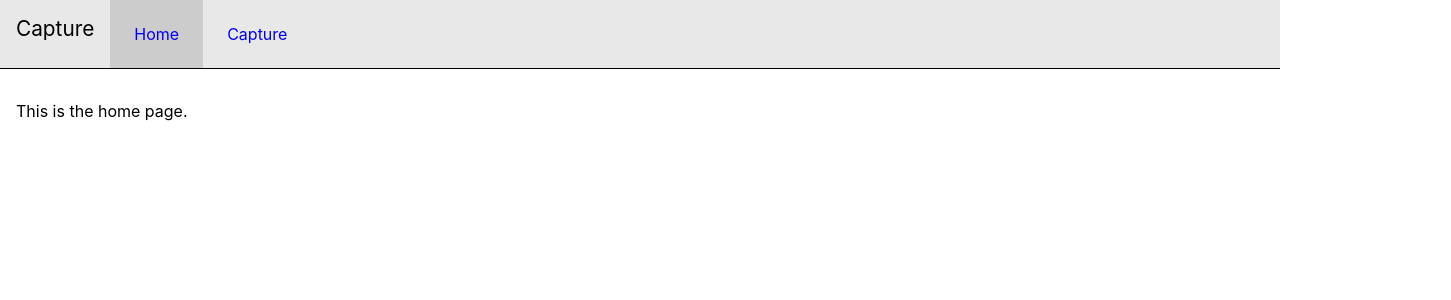
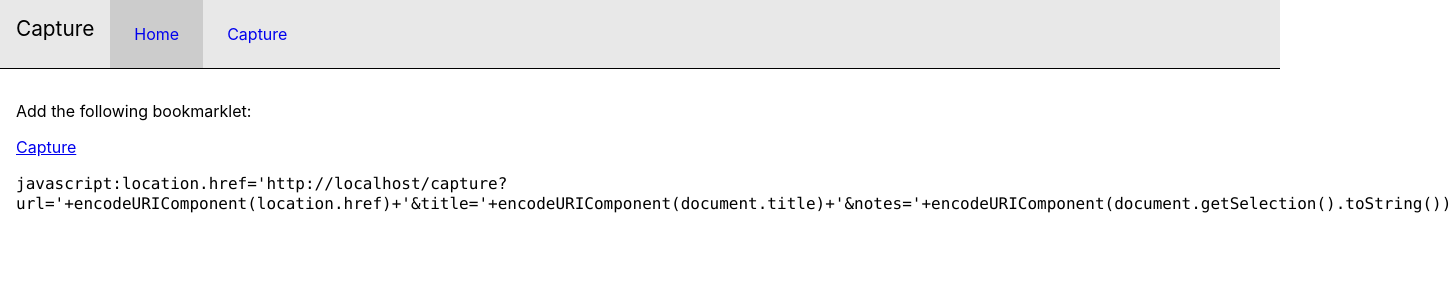
Before and after one commit to paradon/linklogger-ui, a React (Create React App) app: page / in a window 1280 px wide. Shown: the top 300 px of the page, 1451 px wide, since content can reach past the window. Built offline with nearby package versions, Linux system fonts and the light colour scheme.

Commit message:
Add bookmarklet to homepage

```diff
--- a/src/App.tsx
+++ b/src/App.tsx
@@ -1,12 +1,9 @@
 import React from 'react';
 import { BrowserRouter as Router, Routes, Route } from 'react-router-dom';
+import HomePage from './pages/HomePage';
 import CapturePage from './pages/CapturePage';
 import Navbar from './components/Navbar';
 import styles from './App.module.css';
-
-function Home() {
-  return <p>This is the home page.</p>;
-}
 
 function App() {
   return (
@@ -22,7 +19,7 @@ function App() {
         <div className={styles.content}>
           <Routes>
             <Route path="/capture" element={<CapturePage />} />
-            <Route path="/" element={<Home />} />
+            <Route path="/" element={<HomePage />} />
           </Routes>
         </div>
       </div>
--- /dev/null
+++ b/src/pages/HomePage.tsx
@@ -0,0 +1,17 @@
+import React from 'react';
+
+function bookmarklet() {
+  return `javascript:location.href='${window.location.origin}/capture?url='+encodeURIComponent(location.href)+'&title='+encodeURIComponent(document.title)+'&notes='+encodeURIComponent(document.getSelection().toString())`;
+}
+
+export default function HomePage() {
+  return (
+    <div>
+      <p>Add the following bookmarklet:</p>
+      <p>
+        <a href={bookmarklet()}>Capture</a>
+      </p>
+      <code>{bookmarklet()}</code>
+    </div>
+  );
+}
```
